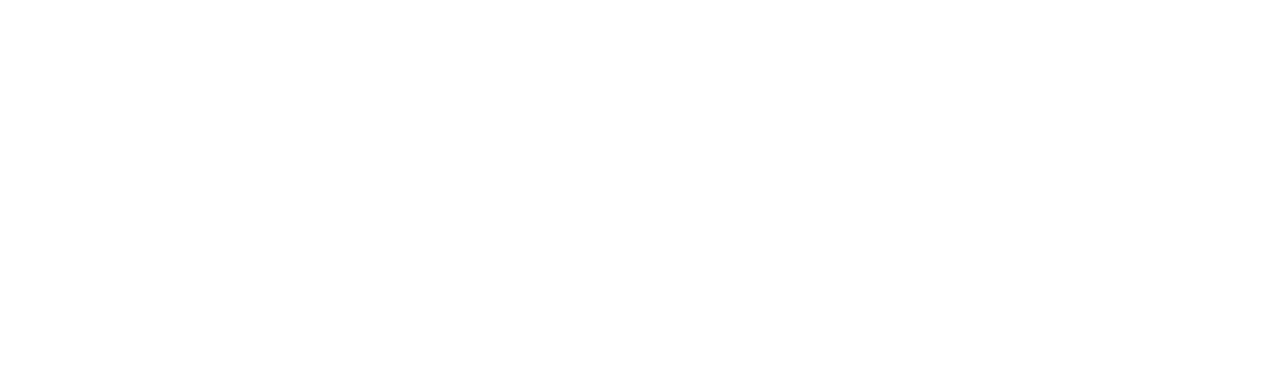
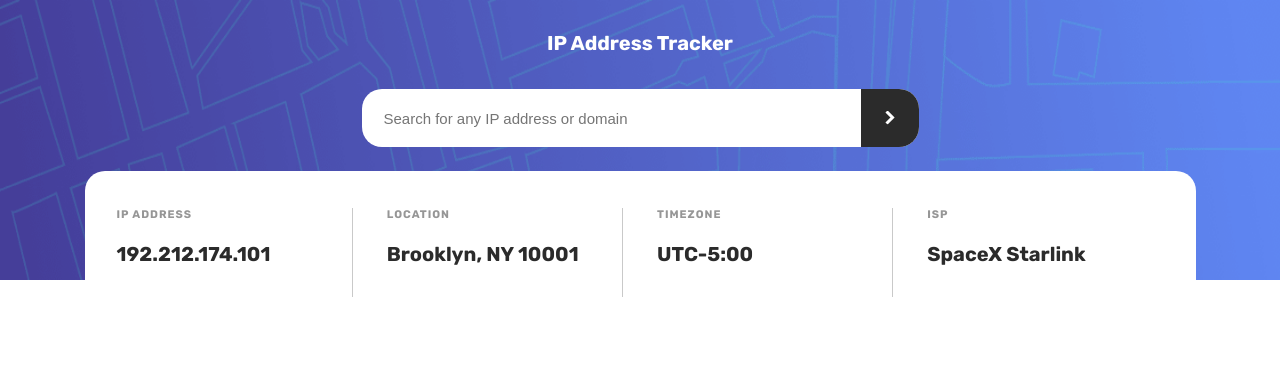
Before and after one commit to kentmichael/ip-address-tracker, a website: page index.html in a window 1280 px wide. Drawn offline with nearby package versions, Linux system fonts and the light colour scheme.

Commit message:
finish app design

```diff
--- a/app/scss/components/_index.scss
+++ b/app/scss/components/_index.scss
@@ -1 +1 @@
-@forward 'component1';
+@forward 'tracker';
--- /dev/null
+++ b/app/scss/components/tracker.scss
@@ -0,0 +1,123 @@
+@use '../util' as *;
+
+header {
+  height: rem(301);
+  text-align: center;
+  background-image: url('/images/pattern-bg.png');
+  background-repeat: no-repeat;
+  background-position: top center;
+  background-size: cover;
+
+  @include breakpoint-up(large) {
+    height: rem(280);
+    background-size: 100% 100%;
+  }
+}
+
+section {
+
+  h1 {
+    margin-bottom: rem(35);
+    font-size: rem(20);
+    color: var(--white);
+  }
+
+  form {
+    margin-bottom: rem(24);
+
+
+    label {
+      display: inline-block;
+      position: relative;
+      height: 100%;
+      width: 100%;
+
+      @include breakpoint-up(medium){
+        width: rem(557);
+      }
+    }
+
+    input[type="text"] {
+      width: 100%;
+      outline: none;
+      border: none;
+      border-radius: rem(20);
+      padding-block: rem(20.5);
+      padding-left: rem(22);
+      padding-right: rem(60);
+      font-size: rem(15);
+    }
+
+    button {
+      width: rem(58);
+      height: 100%;
+      outline: none;
+      border: none;
+      border-top-right-radius: rem(20);
+      border-bottom-right-radius: rem(20);
+      position: absolute;
+      right: 0;
+      background-color: var(--very-dk-gray);
+      cursor: pointer;
+    }
+
+    button::before{
+      content: url('/images/icon-arrow.svg');
+      display: block;
+      width: rem(11);
+      height: rem(15);
+      position: absolute;
+      left: 50%;
+      transform: translate(-50%, -50%);
+    }
+  }
+
+  .info-ip {
+    border-radius: rem(20);
+    padding-block: rem(28);
+    padding-inline: rem(28);
+    background-color: var(--white);
+
+    @include breakpoint-up(medium){
+      display: grid;
+      grid-template-columns: repeat(4, 1fr);
+      gap: rem(34);
+      padding-block: rem(37);
+      padding-inline: rem(32);
+      text-align: left;
+
+      > *:not(:last-child) {
+        border-right: rem(1) solid hsl(0, 0%, 79%);
+      }
+    }
+
+    div {
+
+      .title {
+        display: block;
+        margin-bottom: rem(15);
+        font-size: rem(9);
+        text-transform: uppercase;
+        letter-spacing: rem(1);
+        color: var(--dk-gray);
+
+        @include breakpoint-up(large){
+          margin-bottom: rem(21);
+          font-size: rem(11);
+        }
+      }
+
+      .content {
+        display: block;
+        margin-bottom: rem(31);
+        font-size: rem(15);
+        font-weight: 700;
+        color: var(--very-dk-gray);
+
+        @include breakpoint-up(large){
+          font-size: rem(20);
+        }
+      }
+    }
+  }
+}
--- a/app/scss/globals/layout.scss
+++ b/app/scss/globals/layout.scss
@@ -1,6 +1,13 @@
 @use '../util' as *;
 
 .container {
-  max-width: 1440px;
-  margin: 0 auto;
+  width: 100%;
+  padding-inline: rem(25);
+  padding-block: rem(32);
+
+  @include breakpoint-up(large){
+    max-width: rem(1111);
+    margin: 0 auto;
+    padding-inline: 0;
+  }
 }
--- a/index.html
+++ b/index.html
@@ -14,13 +14,47 @@
   <!--CSS File-->
   <link rel="stylesheet" href="dist/style.css">
   <link rel="shortcut icon" href="/images/favicon-32x32.png" type="image/x-icon">
+  <link rel="stylesheet" href="https://unpkg.com/leaflet@1.7.1/dist/leaflet.css"
+   integrity="sha512-xodZBNTC5n17Xt2atTPuE1HxjVMSvLVW9ocqUKLsCC5CXdbqCmblAshOMAS6/keqq/sMZMZ19scR4PsZChSR7A=="
+   crossorigin=""/>
   <!--JavaScript File-->
+  <script defer src="https://unpkg.com/leaflet@1.7.1/dist/leaflet.js"
+   integrity="sha512-XQoYMqMTK8LvdxXYG3nZ448hOEQiglfqkJs1NOQV44cWnUrBc8PkAOcXy20w0vlaXaVUearIOBhiXZ5V3ynxwA=="
+   crossorigin=""></script>
   <script defer src="dist/script.js"></script>
 </head>
 <body>
+  <header>
+    <section class="container">
+      <h1>IP Address Tracker</h1>
+      <form>
+        <label for="">
+          <input type="text" id="input-ip" aria-label="input-ip" placeholder="Search for any IP address or domain">
+          <button aria-label="enter-ip"></button>
+        </label>
+      </form>
+      <div class="info-ip">
+        <div>
+          <span class="title">IP Address</span>
+          <span class="content">192.212.174.101</span>
+        </div>
+        <div>
+          <span class="title">Location</span>
+          <span class="content">Brooklyn, NY 10001</span>
+        </div>
+        <div>
+          <span class="title">Timezone</span>
+          <span class="content">UTC-5:00</span>
+        </div>
+        <div>
+          <span class="title">ISP</span>
+          <span class="content">SpaceX Starlink</span>
+        </div>
+      </div>
+    </section>
+  </header>
   <main>
-    <section></section>
-    <div></div>
+    <div id="map"></div>
   </main>
 </body>
 </html>
```
Also changed, not shown: app/scss/components/component1.scss (deleted), dist/style.css, 1 other file.
